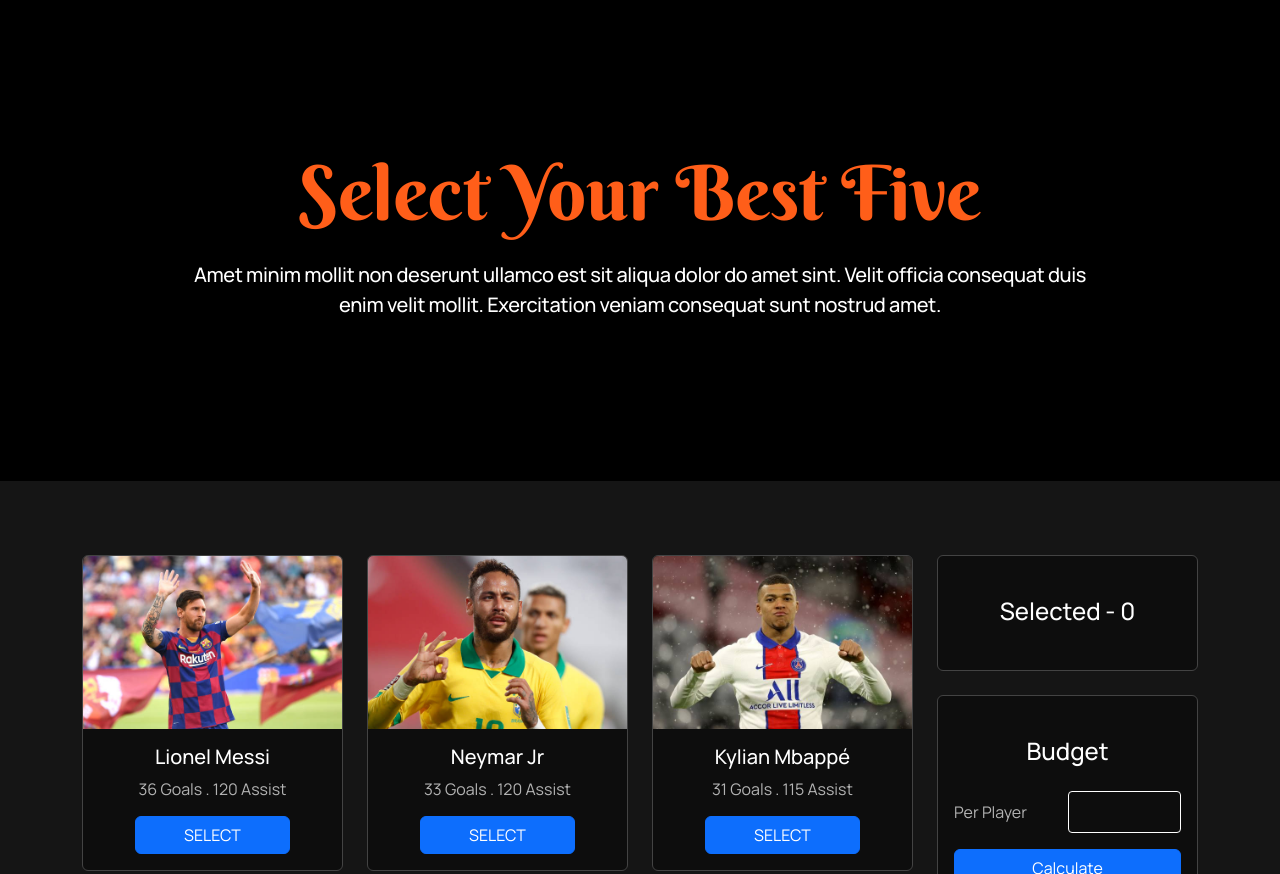
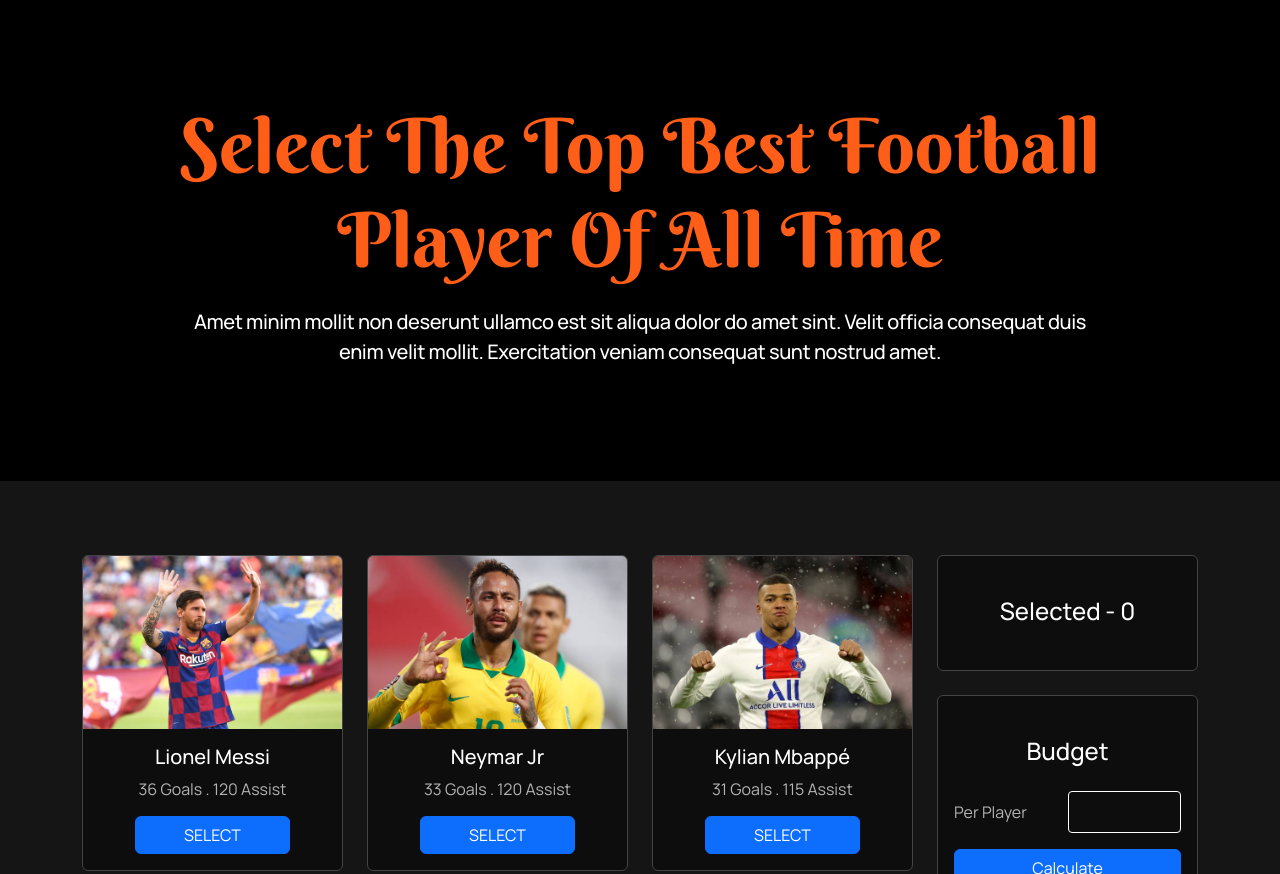
Before and after one commit to Bikrom2001/assignment05, a plain HTML site: page index.html in a window 1280 px wide. Shown: the top 874 px of the page. Drawn offline with Linux system fonts and the light colour scheme.

Commit message:
end website

```diff
--- a/index.html
+++ b/index.html
@@ -5,7 +5,8 @@
     <meta charset="UTF-8">
     <meta http-equiv="X-UA-Compatible" content="IE=edge">
     <meta name="viewport" content="width=device-width, initial-scale=1.0">
-    <title>Football Frenzy - site </title>
+    <title>Football Frenzy - Football Player Of All Time </title>
+    <link rel="icon" type="image/x-icon" href="img/fav.png">
     <!-- Bootstrap link -->
     <link rel="stylesheet" href="bootstrap/bootstrap.min.css">
     <!-- google fonts -->
@@ -26,7 +27,7 @@
             <div class="row align-items-center justify-content-center">
                 <div class="col-lg-10">
                     <div class="text-center header-title">
-                        <h2>Select Your Best Five</h2>
+                        <h2>Select The Top Best Football player of All Time</h2>
                         <p>
                             Amet minim mollit non deserunt ullamco est sit aliqua dolor do amet sint. Velit
                             officia consequat duis enim velit mollit. Exercitation veniam consequat sunt
```
Also changed, not shown: img/fav.png (added).
